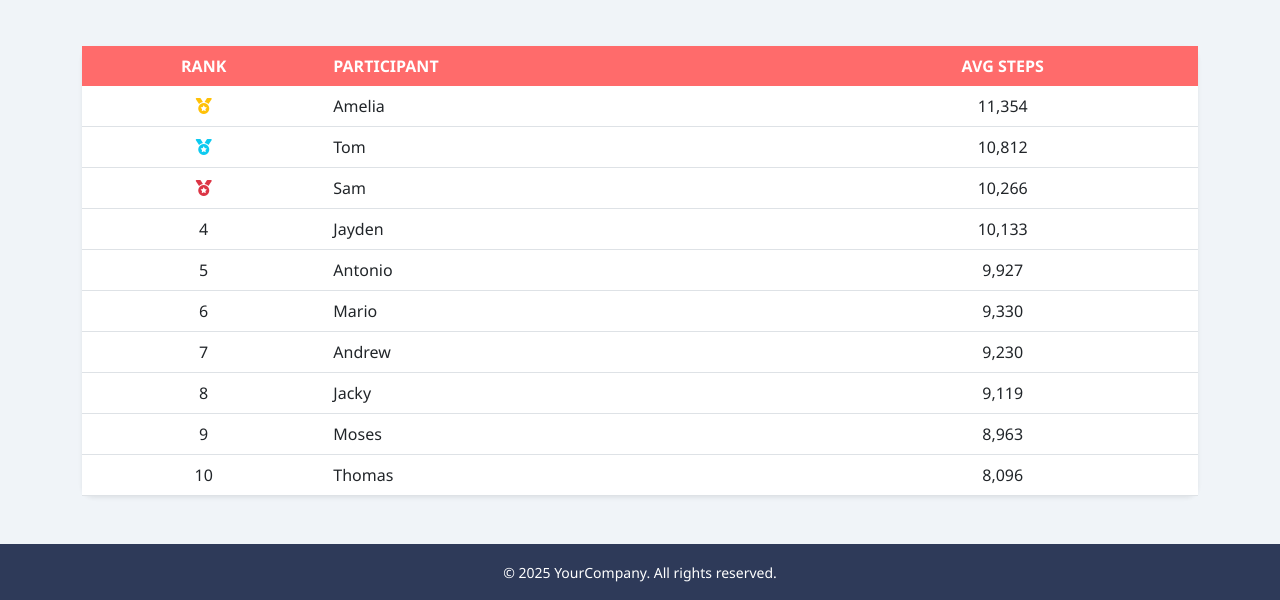
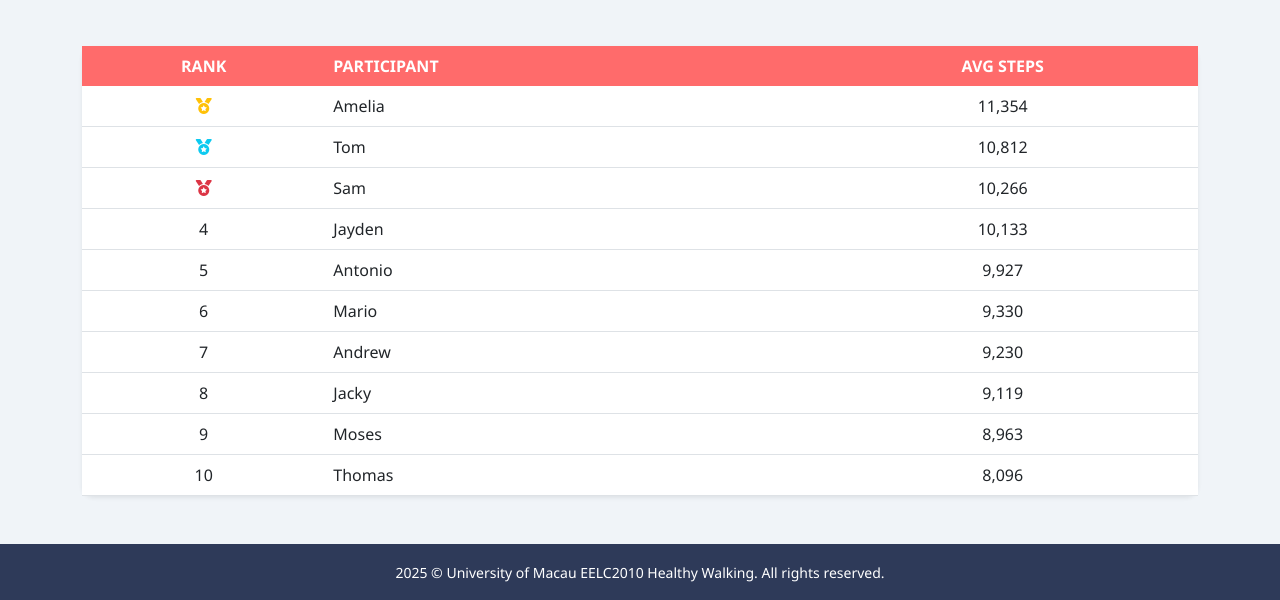
Before and after one commit to chil728/steps-leaderboard, a plain HTML site: page index.html in a window 1280 px wide. Shown: the part 381-981 px from the top of the page. Drawn offline with nearby package versions, Linux system fonts and the light colour scheme.

Commit message:
Footer update

```diff
--- a/index.html
+++ b/index.html
@@ -56,7 +56,7 @@
 
     <!-- Footer -->
     <footer class="text-center">
-        <small>© 2025 YourCompany. All rights reserved.</small>
+        <small>2025 &copy; University of Macau EELC2010 Healthy Walking. All rights reserved.</small>
     </footer>
 
     <!-- Bootstrap JS Bundle -->
```
